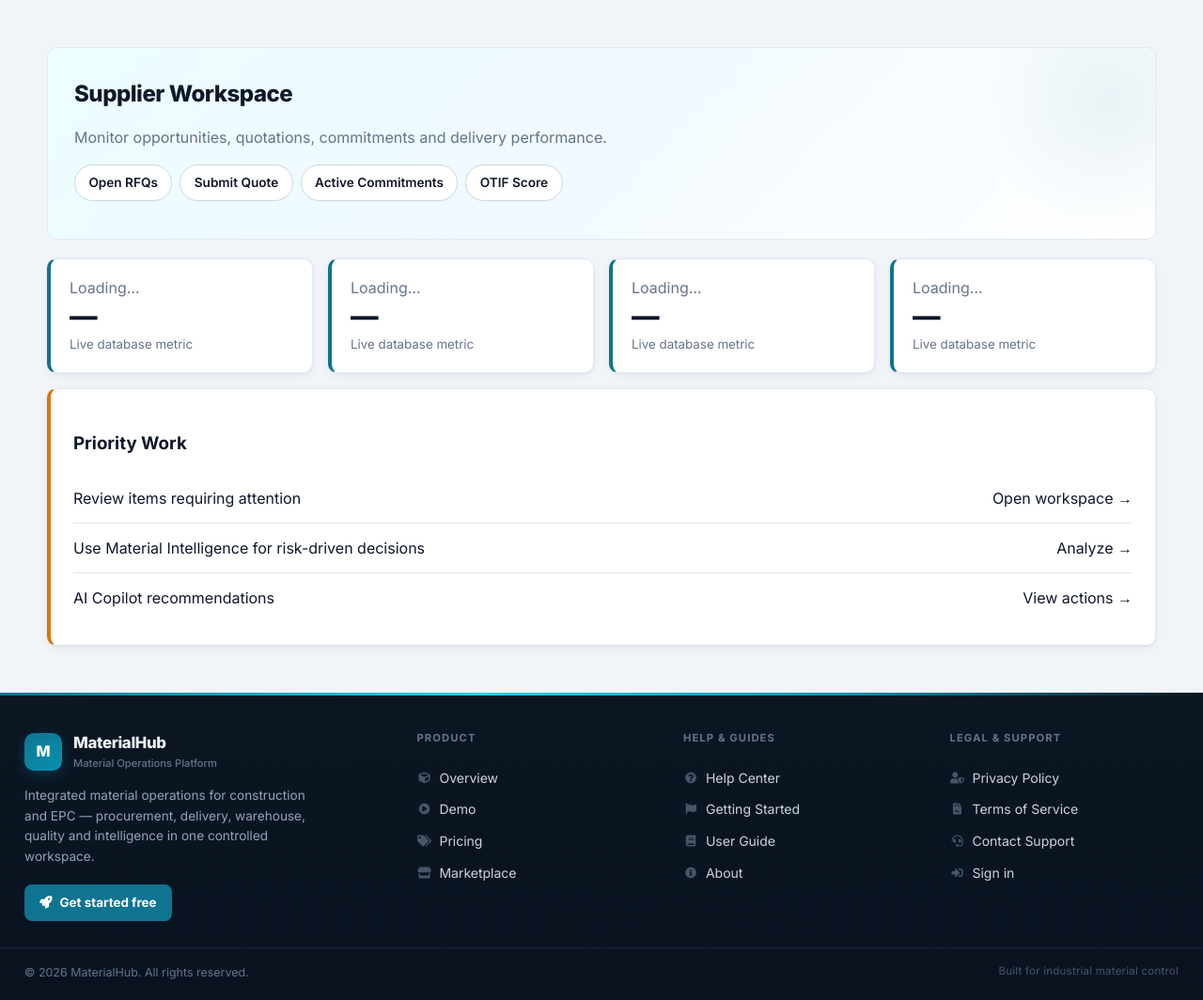
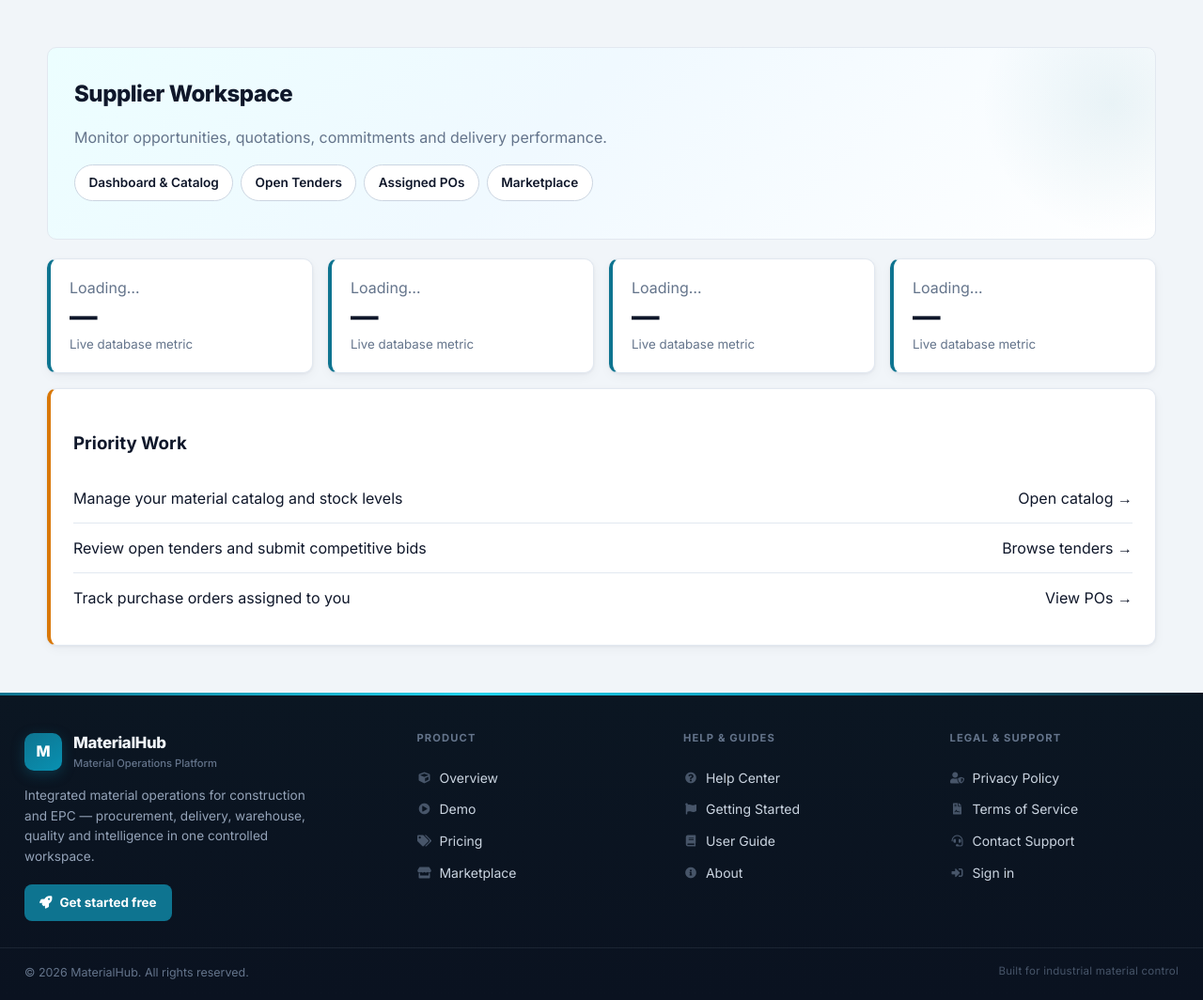
Before and after one commit to Tahmoures54/MaterialHub, a Python web app: template templates/workspaces/supplier.html in a window 1280 px wide. Shown: the part 64-1128 px from the top of the page at 94% size. Run offline with Jinja, Linux system fonts and the light colour scheme; the template is opened without the code that fills it, so the values that code supplies are empty; some libraries are stand-ins or nearby versions.

Commit message:
feat(supplier): wire workspace navigation to real supplier dashboard routes

```diff
--- a/templates/workspaces/supplier.html
+++ b/templates/workspaces/supplier.html
@@ -1,23 +1,31 @@
 {% extends "base.html" %}
 {% block content %}
 <script>
-window.MaterialHubRole = {{ workspace_role|default("project_manager")|tojson }};
+window.MaterialHubRole = {{ workspace_role|default("supplier")|tojson }};
 window.MaterialHubKPIs = {{ workspace_kpis|default([])|tojson }};
 </script>
 <div class="mh-page">
   <section class="mh-workspace-hero">
-    <h1>Supplier Workspace</h1><p class="mh-muted">Monitor opportunities, quotations, commitments and delivery performance.</p>
-    <div class="mh-workspace-nav"><a href="{{ url_for('supplier.supplier_dashboard') }}">Open RFQs</a>
-<a href="{{ url_for('supplier.supplier_dashboard') }}">Submit Quote</a>
-<a href="{{ url_for('supplier.supplier_dashboard') }}">Active Commitments</a>
-<a href="{{ url_for('supplier.supplier_dashboard') }}">OTIF Score</a></div>
+    <h1>Supplier Workspace</h1>
+    <p class="mh-muted">Monitor opportunities, quotations, commitments and delivery performance.</p>
+    <div class="mh-workspace-nav">
+      <a href="{{ url_for('supplier.supplier_dashboard') }}">Dashboard & Catalog</a>
+      <a href="{{ url_for('supplier.tender') }}">Open Tenders</a>
+      <a href="{{ url_for('supplier.supplier_dashboard') }}#pos">Assigned POs</a>
+      <a href="{{ url_for('supplier.material_marketplace') }}">Marketplace</a>
+    </div>
   </section>
-  <section id="live-kpis" class="mh-grid mh-grid-4"><div class="mh-card mh-kpi"><div class="mh-muted" id="kpi-label-0">Loading…</div><div class="value" id="kpi-value-0">—</div><small class="mh-muted">Live database metric</small></div><div class="mh-card mh-kpi"><div class="mh-muted" id="kpi-label-1">Loading…</div><div class="value" id="kpi-value-1">—</div><small class="mh-muted">Live database metric</small></div><div class="mh-card mh-kpi"><div class="mh-muted" id="kpi-label-2">Loading…</div><div class="value" id="kpi-value-2">—</div><small class="mh-muted">Live database metric</small></div><div class="mh-card mh-kpi"><div class="mh-muted" id="kpi-label-3">Loading…</div><div class="value" id="kpi-value-3">—</div><small class="mh-muted">Live database metric</small></div></section>
+  <section id="live-kpis" class="mh-grid mh-grid-4">
+    <div class="mh-card mh-kpi"><div class="mh-muted" id="kpi-label-0">Loading…</div><div class="value" id="kpi-value-0">—</div><small class="mh-muted">Live database metric</small></div>
+    <div class="mh-card mh-kpi"><div class="mh-muted" id="kpi-label-1">Loading…</div><div class="value" id="kpi-value-1">—</div><small class="mh-muted">Live database metric</small></div>
+    <div class="mh-card mh-kpi"><div class="mh-muted" id="kpi-label-2">Loading…</div><div class="value" id="kpi-value-2">—</div><small class="mh-muted">Live database metric</small></div>
+    <div class="mh-card mh-kpi"><div class="mh-muted" id="kpi-label-3">Loading…</div><div class="value" id="kpi-value-3">—</div><small class="mh-muted">Live database metric</small></div>
+  </section>
   <section class="mh-card mh-priority" style="margin-top:1rem">
     <h3>Priority Work</h3>
-    <div class="mh-action"><span>Review items requiring attention</span><a href="{{ url_for('supplier.supplier_dashboard') }}">Open workspace →</a></div>
-    <div class="mh-action"><span>Use Material Intelligence for risk-driven decisions</span><a href="{{ url_for('intelligence.dashboard') }}">Analyze →</a></div>
-    <div class="mh-action"><span>AI Copilot recommendations</span><a href="{{ url_for('intelligence.dashboard') }}">View actions →</a></div>
+    <div class="mh-action"><span>Manage your material catalog and stock levels</span><a href="{{ url_for('supplier.supplier_dashboard') }}">Open catalog →</a></div>
+    <div class="mh-action"><span>Review open tenders and submit competitive bids</span><a href="{{ url_for('supplier.tender') }}">Browse tenders →</a></div>
+    <div class="mh-action"><span>Track purchase orders assigned to you</span><a href="{{ url_for('supplier.supplier_dashboard') }}">View POs →</a></div>
   </section>
 </div>
 <script id="role-kpi-loader">
```
